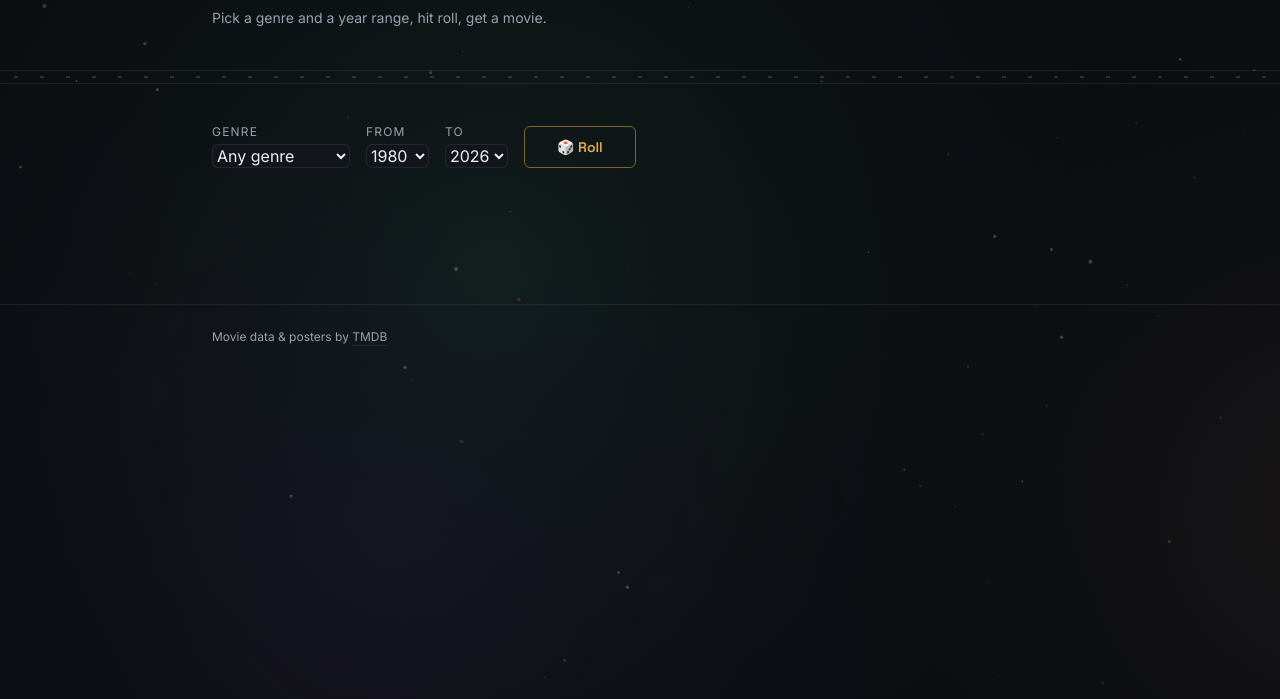
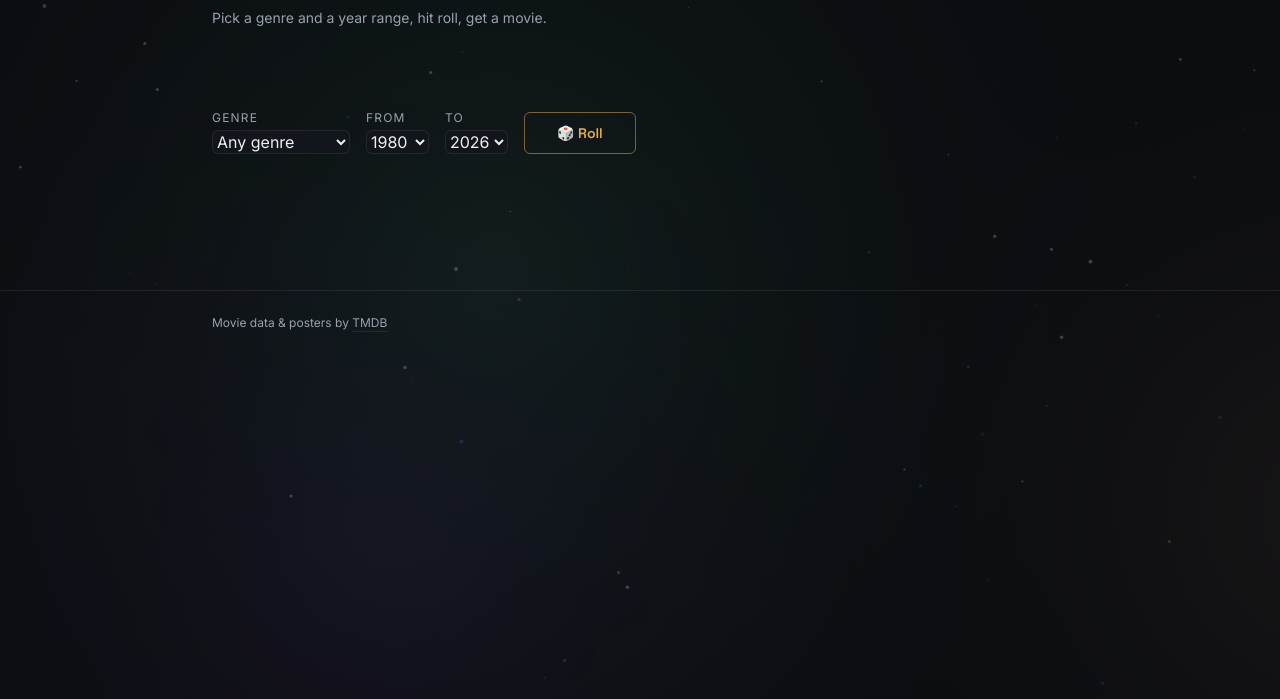
Before and after one commit to orrum2-dot/bajlist2, a website: page random.html in a window 1280 px wide. Shown: the part 101-800 px from the top of the page. Drawn offline with nearby package versions, Linux system fonts and the light colour scheme.

Commit message:
Add files via upload

```diff
--- a/random.html
+++ b/random.html
@@ -38,14 +38,6 @@
     [hidden] { display: none !important; }
     html { background: #0C0E12; }
     #bg-canvas { position: fixed; inset: 0; z-index: -1; }
-    .sprockets {
-      height: 14px;
-      background-image: radial-gradient(rgba(255,255,255,0.14) 2.5px, transparent 2.6px);
-      background-size: 26px 14px;
-      background-position: center;
-      border-top: 1px solid rgba(255,255,255,0.08);
-      border-bottom: 1px solid rgba(255,255,255,0.08);
-    }
     select {
       background-color: #12151B;
       border: 1px solid rgba(255,255,255,0.08);
@@ -78,7 +70,6 @@
     </p>
   </header>
 
-  <div class="sprockets" aria-hidden="true"></div>
 
   <main class="mx-auto max-w-4xl px-5 pb-24">
 
```
Also changed, not shown: index.html (+5 -15 lines), moviE-4x.gif (added).
